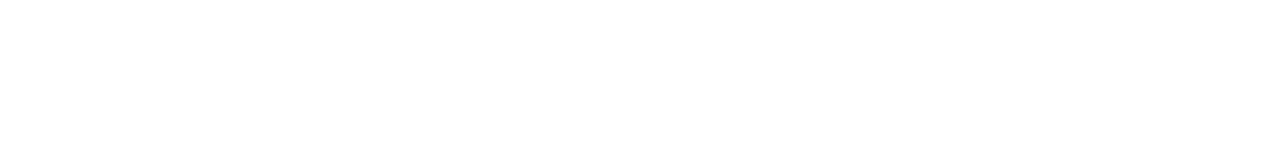
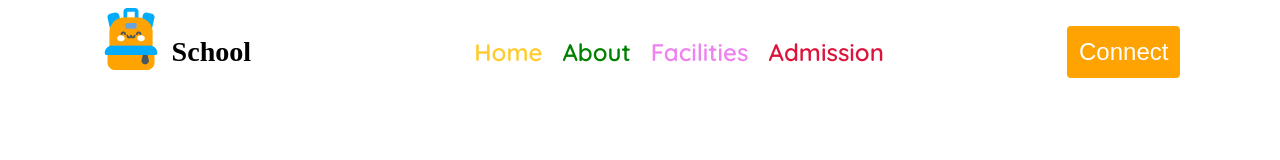
Before and after one commit to smnahidweb/kids-school, a plain HTML site: page index.html in a window 1280 px wide. Drawn offline with Linux system fonts and the light colour scheme.

Commit message:
navbar added with responsive

```diff
--- a/index.css
+++ b/index.css
@@ -0,0 +1,84 @@
+
+@import url('https://fonts.googleapis.com/css2?family=Quicksand:wght@300..700&display=swap');
+
+.display-flex{
+    display: flex;
+}
+.list-item{
+    /* display: flex; */
+}
+.navbar-list{
+    display: flex;
+    list-style: none;
+    gap: 20px;
+}
+.three-dot{
+    display: none;
+}
+.navbar{
+    justify-content: space-around;
+    align-items: center;
+}
+.list-link{
+    text-decoration: none;
+    font-family: Quicksand;
+    font-size: 1.5rem;
+    font-weight: 600;
+}
+.link1{
+    color: rgb(255, 202, 42);
+}
+.link2{
+ color: green;
+}
+.link3{
+    color: violet;
+
+}
+.link4{
+ color: crimson;
+}
+.navbar-title{
+    font-size: 1.5rem;
+    font-weight: 600;
+}
+.navbar-logo{
+    gap: 10px;
+}
+.btn-navbar{
+    background-color: rgb(254, 163, 1);
+    border: 2px solid orange ;
+    border-radius: 4px;
+    padding: 10px;
+    font-size: 1.5rem;
+    color: white;
+}
+
+.navbar-logo,.three-dot{
+
+}
+.horizontal-line{
+    color: rgb(254, 163, 1);
+    display: none;
+}
+
+/* Media Query */
+@media screen and (max-width:576px) {
+    .navbar-title,.navbar-list,.btn-navbar{
+        display: none;
+    }
+    .three-dot{
+        display: block;
+        width: 30px;
+        height: 30px;
+    }
+    .horizontal-line{
+
+        display: block;
+    }
+    .navbar{
+        margin-left: 0;
+        margin-right: 0;
+    }
+
+}
--- a/index.html
+++ b/index.html
@@ -7,6 +7,31 @@
     <link rel="stylesheet" href="index.css">
 </head>
 <body>
+    <nav class="navbar display-flex">
+    <div class="navbar-logo display-flex">
+        <div class="navbar-img">
+            <img src="assets/logo.png" alt="">
+        </div>
+        <div class="navbar-title">
+            <h3>School</h3>
+        </div>
 
+    </div>
+
+        <ul class="navbar-list display-flex ">
+            <li class="list-item "><a class="list-link link1" href="">Home</a></li>
+            <li class="list-item"><a class="list-link link2 " href="">About</a></li>
+            <li class="list-item"><a class="list-link link3 " href="">Facilities</a></li>
+            <li class="list-item"><a class="list-link link4 " href="">Admission</a></li>
+        </ul>
+
+
+        <button class="btn-navbar">Connect</button>
+        <div class="three-dot">
+            <img class="three-dot" src="assets/threedot.png "alt="" >
+        </div>
+
+    </nav>
+    <hr class="horizontal-line" style="border: none; height: 1px; background-color: rgb(254, 163, 1);">
 </body>
 </html>
```
Also changed, not shown: assets/threedot.png (added).
